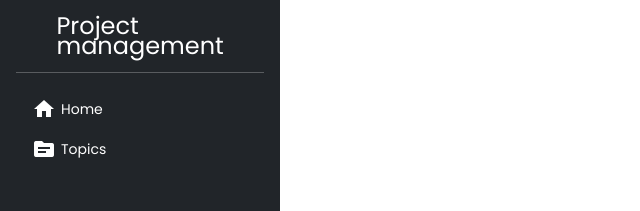
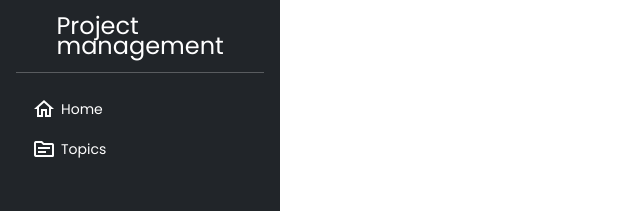
Before and after one commit to thomasz2221t/project_supporting_system, an Angular app: page / in a window 1280 px wide. Shown: the top 211 px of the page, without its empty margins (0-640 px from the left). Built offline with nearby package versions, Linux system fonts and the light colour scheme.

Commit message:
sidebar improvements

```diff
--- a/src/app/ui/menu/menu.component.html
+++ b/src/app/ui/menu/menu.component.html
@@ -62,10 +62,9 @@
       >
         <mat-icon
           aria-hidden="false"
-          width="16"
-          height="16"
-          aria-label="Example home icon"
-          >home</mat-icon
+          fontSet="material-icons-outlined"
+          aria-label="Home"
+          >home_outline</mat-icon
         >
         Home
       </a>
@@ -81,6 +80,7 @@
               >Go home</a
             >
           </li>
+          <hr class="menu--hr" />
           <li>
             <a
               href="#"
@@ -104,9 +104,8 @@
       >
         <mat-icon
           aria-hidden="false"
-          width="16"
-          height="16"
-          aria-label="Example home icon"
+          fontSet="material-icons-outlined"
+          aria-label="Topic"
           >topic</mat-icon
         >
         Topics
@@ -123,6 +122,7 @@
               >Create</a
             >
           </li>
+          <hr class="menu--hr" />
           <li>
             <a
               [routerLink]="['/topic/all']"
--- a/src/app/ui/menu/menu.component.scss
+++ b/src/app/ui/menu/menu.component.scss
@@ -4,3 +4,6 @@
 .text-120-percent {
   font-size: 120%;
 }
+.menu--hr {
+  margin: 5px 0;
+}
--- a/src/index.html
+++ b/src/index.html
@@ -12,7 +12,7 @@
       rel="stylesheet"
     />
     <link
-      href="https://fonts.googleapis.com/icon?family=Material+Icons"
+      href="https://fonts.googleapis.com/css?family=Material+Icons|Material+Icons+Outlined|Material+Icons+Two+Tone|Material+Icons+Round|Material+Icons+Sharp"
       rel="stylesheet"
     />
     <!-- CSS only -->
```
